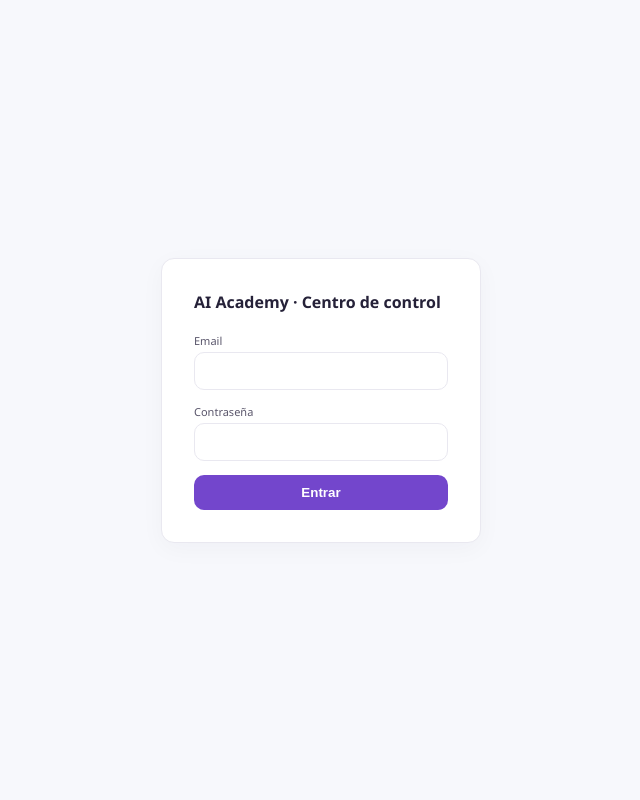
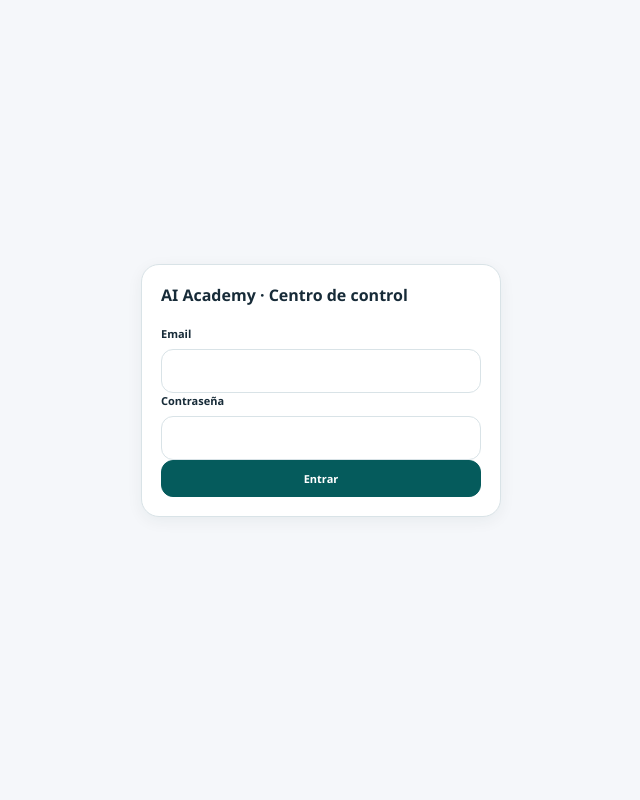
Before and after one commit to IA-Academy-Team/TASK_ai-academy, a Node project: template src/views/login.ejs in a window 1280 px wide. Shown: the whole page, without its empty margins (319-959 px from the left). Run offline with Node 20 templates, Linux system fonts and the light colour scheme; the template is opened without the code that fills it, so the values that code supplies are empty.

Commit message:
feat: adopt DESIGN.md teal/petrol design system with light/dark theme
Replaces the purple token set with the palette from ~/Downloads/DESIGN.md
(Sistema de Diseño Universal v1.0) across all 7 existing views, plus
light/dark theme support:

- New color tokens in src/views/partials/styles.ejs (single source,
  per the existing "no hex in a view" rule) with a [data-theme="dark"]
  override block, refreshed radii/shadow per DESIGN.md's scale, global
  :focus-visible and prefers-reduced-motion rules.
- New partials/theme-init.ejs: sets data-theme before paint (localStorage
  "aiacademy-theme", falls back to prefers-color-scheme) so there's no
  flash. Included in every authenticated view's <head>, plus login.
- Theme toggle button added to the sidebar.
- login.ejs no longer duplicates its own mini design system — it now
  uses the shared partials and .card/.field/.btn primitives.
- Fixed a real contrast bug found while verifying dark mode: primary
  buttons used fixed white text, unreadable against the light aqua
  dark-mode button color. Added --primary-text, dark per DESIGN.md's
  own action-primary-text convention.

CLAUDE.md's design-system section updated to match (light + dark token
table, theme mechanism, radius/shadow/focus/motion rules).

Co-Authored-By: Claude Sonnet 5 <noreply@anthropic.com>

```diff
--- a/src/views/admin/usuarios.ejs
+++ b/src/views/admin/usuarios.ejs
@@ -3,6 +3,7 @@
 <head>
 <meta charset="utf-8" />
 <title>AI Academy · Centro de control — Usuarios</title>
+<%- include('../partials/theme-init') %>
 <%- include('../partials/styles') %>
 </head>
 <body>
--- a/src/views/inicio.ejs
+++ b/src/views/inicio.ejs
@@ -3,6 +3,7 @@
 <head>
 <meta charset="utf-8" />
 <title>AI Academy · Centro de control — Inicio</title>
+<%- include('partials/theme-init') %>
 <%- include('partials/styles') %>
 </head>
 <body>
--- a/src/views/login.ejs
+++ b/src/views/login.ejs
@@ -3,29 +3,19 @@
 <head>
 <meta charset="utf-8" />
 <title>AI Academy · Centro de control — Login</title>
-<style>
-  :root{--primary:#7346CC;--primary-dark:#5A37A5;--bg:#F7F8FC;--paper:#FFF;--line:#E9E8F0;--ink:#252138;--text:#5A566B;--red:#BD4565;--redlight:#FCEBF0}
-  *{box-sizing:border-box}
-  html,body{margin:0;min-height:100%;background:var(--bg);font-family:'Poppins','Segoe UI',Arial,sans-serif;font-size:13px;display:grid;place-items:center}
-  form{background:var(--paper);border:1px solid var(--line);border-radius:13px;padding:32px;width:320px;box-shadow:0 6px 24px rgba(25,20,45,.035)}
-  h1{font-size:16px;color:var(--ink);margin:0 0 20px}
-  label{display:block;font-size:11px;color:var(--text);margin-bottom:4px}
-  input{width:100%;padding:9px 11px;border:1px solid var(--line);border-radius:10px;margin-bottom:14px;font:inherit}
-  button{width:100%;padding:10px;border:0;border-radius:10px;background:var(--primary);color:#fff;font-weight:650;cursor:pointer}
-  button:hover{background:var(--primary-dark)}
-  #error{color:var(--red);background:var(--redlight);border-radius:8px;padding:8px;margin-bottom:12px;display:none;font-size:12px}
-</style>
+<%- include('partials/theme-init') %>
+<%- include('partials/styles') %>
 </head>
 <body>
-<form id="login-form">
-  <h1>AI Academy · Centro de control</h1>
-  <div id="error"></div>
-  <label for="email">Email</label>
-  <input id="email" name="email" type="email" required />
-  <label for="password">Contraseña</label>
-  <input id="password" name="password" type="password" required />
-  <button type="submit">Entrar</button>
-</form>
+<div class="auth-shell">
+  <form id="login-form" class="card pad auth-card">
+    <h1>AI Academy · Centro de control</h1>
+    <div id="error" class="error" style="display:none"></div>
+    <div class="field"><label for="email">Email</label><input id="email" name="email" type="email" required /></div>
+    <div class="field"><label for="password">Contraseña</label><input id="password" name="password" type="password" required /></div>
+    <button type="submit" class="btn primary" style="width:100%;justify-content:center">Entrar</button>
+  </form>
+</div>
 <script>
   document.getElementById("login-form").addEventListener("submit", async (e) => {
     e.preventDefault();
--- a/src/views/partials/sidebar.ejs
+++ b/src/views/partials/sidebar.ejs
@@ -6,5 +6,8 @@
   <a class="navbtn <%= active === 'inicio' ? 'on' : '' %>" href="/">Inicio</a>
   <a class="navbtn <%= active === 'proyectos' ? 'on' : '' %>" href="/proyectos">Proyectos</a>
   <% if (user.role === "admin") { %><a class="navbtn <%= active === 'usuarios' ? 'on' : '' %>" href="/admin/usuarios">Usuarios</a><% } %>
-  <button type="button" class="navbtn" onclick="fetch('/api/auth/sign-out',{method:'POST'}).then(()=>location.href='/login')">Salir</button>
+  <div class="sidebar-bottom">
+    <button type="button" class="navbtn" onclick="(function(){var h=document.documentElement;var next=h.getAttribute('data-theme')==='dark'?'light':'dark';h.setAttribute('data-theme',next);try{localStorage.setItem('aiacademy-theme',next)}catch(e){}})()">Cambiar tema</button>
+    <button type="button" class="navbtn" onclick="fetch('/api/auth/sign-out',{method:'POST'}).then(()=>location.href='/login')">Salir</button>
+  </div>
 </nav>
--- a/src/views/partials/styles.ejs
+++ b/src/views/partials/styles.ejs
@@ -1,82 +1,114 @@
 <style>
-:root{--nav:#1D1930;--navlight:#302844;--primary:#7346CC;--primary-dark:#5A37A5;--lav:#F0EBFB;--paper:#FFF;--bg:#F7F8FC;--ink:#252138;--text:#5A566B;--muted:#898699;--line:#E9E8F0;--green:#178168;--greenlight:#E7F6F0;--orange:#AB702B;--orangelight:#FFF1DE;--red:#BD4565;--redlight:#FCEBF0;--blue:#486FA8;--bluelight:#EAF1FC;--shadow:0 6px 24px rgba(25,20,45,.035)}
+:root{
+  color-scheme:light;
+  --primary:#055B5C;--primary-dark:#044748;--primary-text:#FFFFFF;--accent:#08979D;
+  --nav:#0B2628;--navlight:#15393B;--lav:#E3F3F4;
+  --bg:#F5F7FA;--paper:#FFFFFF;
+  --ink:#172B38;--text:#526674;--muted:#61727C;--line:#D9E3E7;
+  --green:#18794E;--greenlight:#E6F4EC;
+  --orange:#986100;--orangelight:#FCF1E3;
+  --red:#B42318;--redlight:#FBE7E5;
+  --blue:#205EA6;--bluelight:#E8F0FA;
+  --focus-ring:#08979D;
+  --shadow:0 4px 16px rgba(23,43,56,.06);
+  --duration-fast:150ms;--duration-normal:250ms;--ease-standard:cubic-bezier(.2,.8,.2,1);
+}
+[data-theme="dark"]{
+  color-scheme:dark;
+  --primary:#6EC6CA;--primary-dark:#8BD7D9;--primary-text:#10272A;--accent:#6EC6CA;
+  --nav:#0E1E27;--navlight:#1C323D;--lav:rgba(110,198,202,.14);
+  --bg:#111C25;--paper:#1A2B35;
+  --ink:#F1F6F7;--text:#C4D5DB;--muted:#9FB4BC;--line:#38505A;
+  --green:#3DDC9A;--greenlight:rgba(24,121,78,.25);
+  --orange:#F2A93B;--orangelight:rgba(152,97,0,.28);
+  --red:#F2777A;--redlight:rgba(180,35,24,.28);
+  --blue:#6FA8E0;--bluelight:rgba(32,94,166,.28);
+  --focus-ring:#6EC6CA;
+  --shadow:0 4px 16px rgba(0,0,0,.35);
+}
 *{box-sizing:border-box}
 html,body{padding:0;margin:0;min-height:100%;background:var(--bg);color:var(--ink);font-family:'Poppins','Segoe UI',Arial,sans-serif;font-size:13px}
 button,input,select,textarea{font:inherit}button{cursor:pointer}a{color:inherit;text-decoration:none}
+:focus-visible{outline:3px solid var(--focus-ring);outline-offset:2px}
+@media (prefers-reduced-motion: reduce){*,*::before,*::after{animation-duration:.01ms !important;animation-iteration-count:1 !important;transition-duration:.01ms !important}}
 .app{min-height:100vh;display:flex}
-.sidebar{width:245px;flex:0 0 245px;background:var(--nav);color:#DED8EB;display:flex;flex-direction:column;padding:24px 16px 18px;position:sticky;top:0;height:100vh}
-.brand{padding:2px 11px 22px;display:flex;gap:11px;align-items:center;border-bottom:1px solid #3D354F}
-.brandmark{width:42px;height:42px;border-radius:13px;background:linear-gradient(140deg,#9A7CEB,#6943BF);display:grid;place-items:center;font-size:17px;font-weight:850;color:white}
+.sidebar{width:245px;flex:0 0 245px;background:var(--nav);color:#DED8E2;display:flex;flex-direction:column;padding:24px 16px 18px;position:sticky;top:0;height:100vh}
+.brand{padding:2px 11px 22px;display:flex;gap:11px;align-items:center;border-bottom:1px solid rgba(255,255,255,.12)}
+.brandmark{width:42px;height:42px;border-radius:16px;background:linear-gradient(140deg,var(--accent),var(--primary));display:grid;place-items:center;font-size:17px;font-weight:850;color:var(--primary-text)}
 .brand h2{margin:0;color:white;font-size:16px}
-.navbtn{display:block;background:transparent;color:#C8BED8;border:0;border-radius:10px;width:100%;padding:11.5px 13px;text-align:left;margin:2px 0;font-size:12px;font-weight:660}
-.navbtn:hover{background:#312945;color:white}.navbtn.on{background:#6D4CB5;color:#fff}
+.navbtn{display:block;background:transparent;color:#C6D6D7;border:0;border-radius:12px;width:100%;padding:11.5px 13px;text-align:left;margin:2px 0;font-size:12px;font-weight:660;transition:background var(--duration-fast) var(--ease-standard),color var(--duration-fast) var(--ease-standard)}
+.navbtn:hover{background:var(--navlight);color:white}.navbtn.on{background:var(--primary);color:var(--primary-text)}
+.sidebar-bottom{margin-top:auto;padding-top:14px}
 .content{flex:1;min-width:0;max-width:1720px;margin:0 auto;padding:25px 34px 42px}
 .topbar{display:flex;align-items:flex-start;justify-content:space-between;gap:20px;margin-bottom:21px;flex-wrap:wrap}
 .page-title{margin:0 0 7px;font-size:25px;font-weight:800;letter-spacing:-.03em}
 .subtitle{margin:0;color:var(--muted);font-size:11.5px;line-height:1.55;max-width:860px}
-.btn{border:1px solid var(--line);background:white;color:#575168;font-weight:720;padding:10px 14px;border-radius:9px;display:inline-flex;gap:8px;align-items:center;font-size:11px}
-.btn:hover{background:#F3F0FA}.btn.primary{background:var(--primary);border-color:var(--primary);color:white}.btn.primary:hover{background:var(--primary-dark)}
-.btn.subtle{background:var(--lav);border-color:#E5DAFA;color:var(--primary-dark)}.btn.danger{color:var(--red);border-color:#EDCCDA}
-.card{background:var(--paper);border:1px solid var(--line);border-radius:13px;box-shadow:var(--shadow);margin-bottom:20px}
+.btn{border:1px solid var(--line);background:var(--paper);color:var(--text);font-weight:720;padding:10px 14px;border-radius:12px;display:inline-flex;gap:8px;align-items:center;font-size:11px;transition:background var(--duration-fast) var(--ease-standard)}
+.btn:hover{background:var(--lav)}.btn.primary{background:var(--primary);border-color:var(--primary);color:var(--primary-text)}.btn.primary:hover{background:var(--primary-dark);border-color:var(--primary-dark)}
+.btn.subtle{background:var(--lav);border-color:var(--line);color:var(--primary)}.btn.danger{color:var(--red);border-color:var(--redlight)}
+.card{background:var(--paper);border:1px solid var(--line);border-radius:18px;box-shadow:var(--shadow);margin-bottom:20px}
 .card.pad{padding:19px}
 .sectiontitle{display:flex;align-items:center;justify-content:space-between;gap:15px;margin-bottom:15px}
 .sectiontitle h3{font-size:14px;font-weight:780;margin:0}
 .form-grid{display:grid;grid-template-columns:repeat(2,minmax(0,1fr));gap:16px}
 .form-grid .full{grid-column:1/-1}
 .field>label{display:block;font-size:11px;font-weight:740;margin:0 0 8px}
-.field input,.field select,.field textarea{width:100%;padding:11px 13px;min-height:42px;border:1px solid #DDD9E9;border-radius:9px;background:#fff;color:var(--ink)}
+.field input,.field select,.field textarea{width:100%;padding:11px 13px;min-height:44px;border:1px solid var(--line);border-radius:12px;background:var(--paper);color:var(--ink)}
 .field textarea{resize:vertical;min-height:70px}
 .foot-actions{display:flex;justify-content:flex-end;gap:10px;margin-top:18px}
 .table{width:100%;border-collapse:collapse}
-.table th{font-size:9.5px;white-space:nowrap;text-transform:uppercase;letter-spacing:.06em;color:#8A8799;background:#FBFAFD;text-align:left;padding:12px 11px;border-bottom:1px solid var(--line)}
-.table td{font-size:11px;color:var(--text);padding:12px 11px;border-bottom:1px solid #F0EFF5;vertical-align:middle}
-.table tbody tr:hover{background:#F9F7FE}.table strong{color:var(--ink)}
+.table th{font-size:9.5px;white-space:nowrap;text-transform:uppercase;letter-spacing:.06em;color:var(--muted);background:var(--bg);text-align:left;padding:12px 11px;border-bottom:1px solid var(--line)}
+.table td{font-size:11px;color:var(--text);padding:12px 11px;border-bottom:1px solid var(--line);vertical-align:middle}
+.table tbody tr:hover{background:var(--lav)}.table strong{color:var(--ink)}
 .badge{display:inline-flex;align-items:center;gap:6px;border-radius:7px;font-weight:760;font-size:10px;padding:6px 8px;white-space:nowrap}
 .badge:before{content:'';width:6px;height:6px;border-radius:50%;background:currentColor}
-.badge.pendiente{color:#777384;background:#F0F0F4}
-.badge.activa{color:#6443B5;background:var(--lav)}
+.badge.pendiente{color:var(--muted);background:var(--bg)}
+.badge.activa{color:var(--primary);background:var(--lav)}
 .badge.revision{color:var(--orange);background:var(--orangelight)}
 .badge.completada{color:var(--green);background:var(--greenlight)}
 .badge.bloqueada{color:var(--red);background:var(--redlight)}
-.badge.cancelada{color:#85828A;background:#F1F0F2;text-decoration:line-through}
+.badge.cancelada{color:var(--muted);background:var(--bg);text-decoration:line-through}
 .badge.critica{color:var(--red);background:var(--redlight)}
 .badge.alta{color:var(--orange);background:var(--orangelight)}
 .badge.media{color:var(--blue);background:var(--bluelight)}
-.badge.baja{color:#888594;background:#F2F1F6}
-.badge.admin{background:var(--lav);color:var(--primary-dark)}
-.badge.usuario{background:var(--bluelight);color:#486FA8}
+.badge.baja{color:var(--green);background:var(--greenlight)}
+.badge.admin{background:var(--lav);color:var(--primary)}
+.badge.usuario{background:var(--bluelight);color:var(--blue)}
 .badge.off{background:var(--redlight);color:var(--red)}
-.project-card{padding:20px;display:flex;flex-direction:column;min-height:200px;cursor:pointer}
-.project-card:hover{border-color:#C5A9F4}
+.project-card{padding:20px;display:flex;flex-direction:column;min-height:200px;cursor:pointer;transition:border-color var(--duration-fast) var(--ease-standard),transform var(--duration-fast) var(--ease-standard)}
+.project-card:hover{border-color:var(--accent);transform:translateY(-1px)}
 .project-card h3{font-size:18px;margin:4px 0 5px}
 .project-card p{line-height:1.55;color:var(--muted);font-size:11px;min-height:34px;margin:0 0 16px}
 .project-card .meta{display:flex;gap:12px;flex-wrap:wrap;font-size:10px;color:var(--muted);margin:0 0 14px}
 .project-card .line{font-size:11px;margin-top:auto;display:flex;justify-content:space-between}
-.flag{background:var(--lav);color:var(--primary-dark);font-weight:760;border-radius:6px;padding:5px 7px;font-size:10px}
-.bar{height:9px;background:#ECECF3;border-radius:99px;overflow:hidden;margin-bottom:8px}
-.bar span{height:100%;display:block;background:linear-gradient(90deg,#8D6AE3,#7048C9);border-radius:99px}
+.flag{background:var(--lav);color:var(--primary);font-weight:760;border-radius:6px;padding:5px 7px;font-size:10px}
+.bar{height:9px;background:var(--line);border-radius:99px;overflow:hidden;margin-bottom:8px}
+.bar span{height:100%;display:block;background:linear-gradient(90deg,var(--accent),var(--primary));border-radius:99px}
 .project-grid{display:grid;grid-template-columns:repeat(auto-fill,minmax(270px,1fr));gap:15px}
 .filters{display:flex;gap:8px;margin-bottom:14px;flex-wrap:wrap}
 .filters a{padding:7px 13px;border-radius:999px;border:1px solid var(--line);font-size:11px;color:var(--text)}
-.filters a.on{background:var(--primary);border-color:var(--primary);color:#fff}
+.filters a.on{background:var(--primary);border-color:var(--primary);color:var(--primary-text)}
 .empty{padding:36px 20px;text-align:center;color:var(--muted);font-size:11px}
 .error{color:var(--red);background:var(--redlight);border-radius:8px;padding:10px;margin-bottom:12px;font-size:12px}
-.info{background:#F5F0FE;border:1px solid #E2D5FC;border-radius:10px;color:#5A419E;padding:13px;font-size:11px;line-height:1.7}
+.info{background:var(--lav);border:1px solid var(--line);border-radius:12px;color:var(--primary);padding:13px;font-size:11px;line-height:1.7}
 .detail-row{display:flex;justify-content:space-between;gap:10px;padding:11px 0;border-top:1px solid var(--line);font-size:11px}
 .detail-row span{color:var(--muted)}
 .detail-row:first-child{border-top:0}
 .usergrid{display:grid;grid-template-columns:repeat(2,minmax(0,1fr));gap:8px}
-.usercheck{border:1px solid var(--line);border-radius:10px;padding:10px;display:flex;gap:8px;align-items:center;font-size:11px}
+.usercheck{border:1px solid var(--line);border-radius:12px;padding:10px;display:flex;gap:8px;align-items:center;font-size:11px}
 .usercheck input{width:auto;min-height:auto}
 .kpi-row{display:grid;grid-template-columns:repeat(3,minmax(0,1fr));gap:14px;margin-bottom:17px}
 .kpi{padding:19px 19px 17px}
 .kpi small{font-size:10.5px;color:var(--muted)}
-.kpi strong{display:block;font-size:26px;font-weight:820;letter-spacing:-.04em;margin:13px 0 8px}
+.kpi strong{display:block;font-size:26px;font-weight:820;letter-spacing:-.04em;margin:13px 0 8px;font-variant-numeric:tabular-nums}
 .kpi p{font-size:10px;color:var(--muted);margin:0}
-.feed{display:flex;gap:12px;border-bottom:1px solid #F0EFF4;padding:13px 0}
+.feed{display:flex;gap:12px;border-bottom:1px solid var(--line);padding:13px 0}
 .feed:last-child{border-bottom:0}
-.feed .dot{width:31px;height:31px;border-radius:10px;background:var(--lav);color:var(--primary-dark);display:grid;place-items:center;flex:0 0 auto;font-size:13px;font-weight:800}
+.feed .dot{width:31px;height:31px;border-radius:10px;background:var(--lav);color:var(--primary);display:grid;place-items:center;flex:0 0 auto;font-size:13px;font-weight:800}
 .feed strong{font-size:11px;display:block;margin-bottom:5px}
 .feed p{font-size:10px;color:var(--muted);margin:0;line-height:1.55}
-@media (max-width:750px){.kpi-row{grid-template-columns:1fr}}
+.auth-shell{min-height:100vh;display:grid;place-items:center;padding:20px}
+.auth-card{width:100%;max-width:360px}
+.auth-card h1{font-size:16px;margin:0 0 20px}
+@media (max-width:750px){.kpi-row{grid-template-columns:1fr}.sidebar{width:auto;height:auto;position:relative}}
 </style>
--- /dev/null
+++ b/src/views/partials/theme-init.ejs
@@ -0,0 +1,9 @@
+<script>
+(function () {
+  try {
+    var saved = localStorage.getItem("aiacademy-theme");
+    var theme = saved || (window.matchMedia && window.matchMedia("(prefers-color-scheme: dark)").matches ? "dark" : "light");
+    document.documentElement.setAttribute("data-theme", theme);
+  } catch (e) {}
+})();
+</script>
--- a/src/views/proyectos/detalle.ejs
+++ b/src/views/proyectos/detalle.ejs
@@ -3,6 +3,7 @@
 <head>
 <meta charset="utf-8" />
 <title>AI Academy · Centro de control — <%= project.name %></title>
+<%- include('../partials/theme-init') %>
 <%- include('../partials/styles') %>
 </head>
 <body>
--- a/src/views/proyectos/index.ejs
+++ b/src/views/proyectos/index.ejs
@@ -3,6 +3,7 @@
 <head>
 <meta charset="utf-8" />
 <title>AI Academy · Centro de control — Proyectos</title>
+<%- include('../partials/theme-init') %>
 <%- include('../partials/styles') %>
 </head>
 <body>
--- a/src/views/proyectos/nuevo.ejs
+++ b/src/views/proyectos/nuevo.ejs
@@ -3,6 +3,7 @@
 <head>
 <meta charset="utf-8" />
 <title>AI Academy · Centro de control — Nuevo proyecto</title>
+<%- include('../partials/theme-init') %>
 <%- include('../partials/styles') %>
 </head>
 <body>
--- a/src/views/tareas/detalle.ejs
+++ b/src/views/tareas/detalle.ejs
@@ -3,6 +3,7 @@
 <head>
 <meta charset="utf-8" />
 <title>AI Academy · Centro de control — <%= task.title %></title>
+<%- include('../partials/theme-init') %>
 <%- include('../partials/styles') %>
 </head>
 <body>
```
Also changed, not shown: CLAUDE.md (+32 -21 lines).
